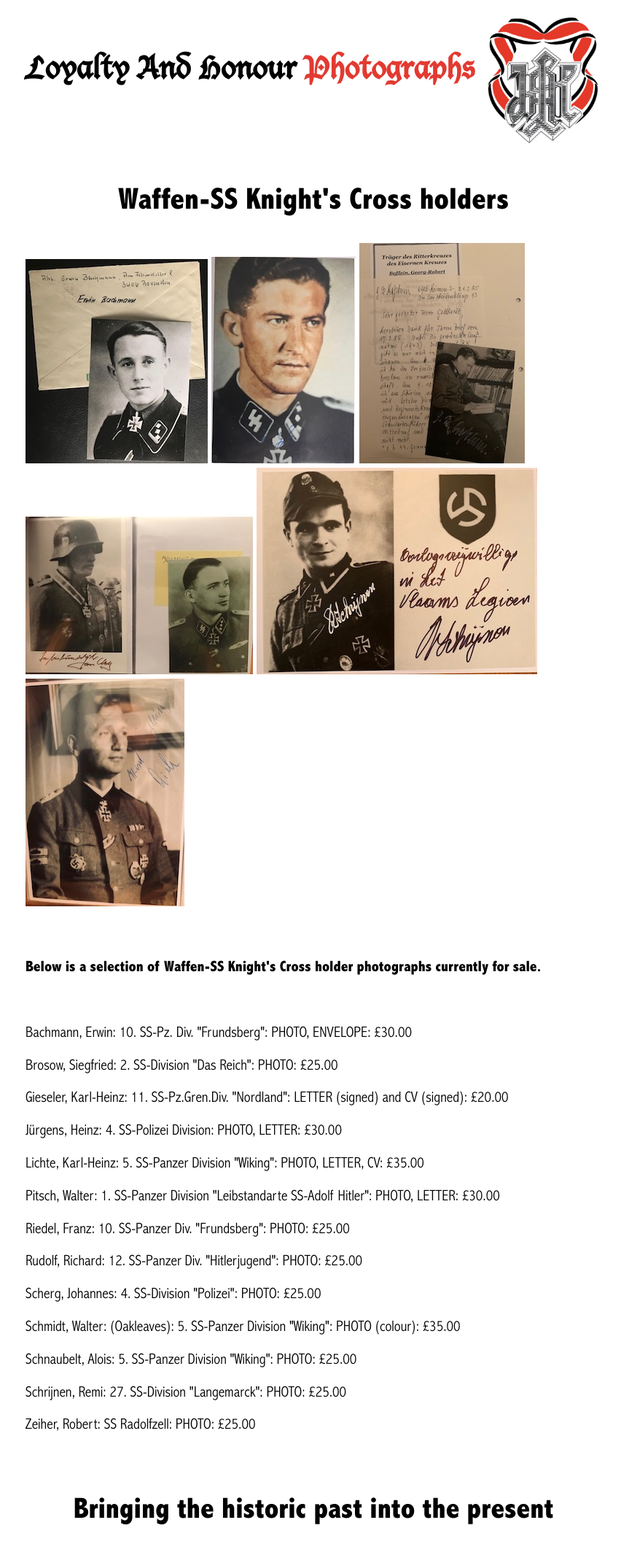
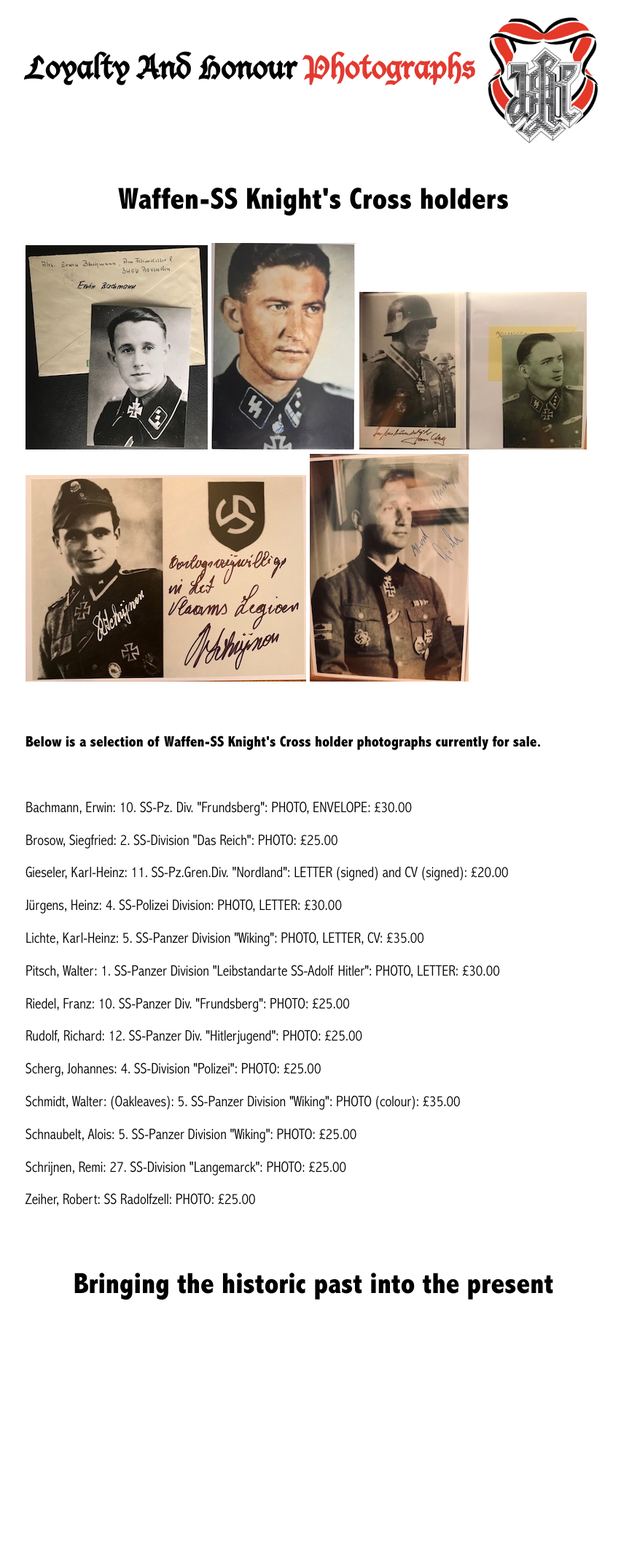
Before and after one commit to lahphotographs/lahphotographs.github.com, a Jekyll site: the page built from Waffen_SS_photos.md, in a window 1280 px wide. Shown: the whole page at 73% size, without its empty margins (210-1062 px from the left). Built offline with Jekyll 4.4.1, drawn with Linux system fonts in a browser that asks for light colours; after the commit the page ends 1823 px from its top, so only the background shows below that.

Commit message:
Update Waffen_SS_photos.md

```diff
--- a/Waffen_SS_photos.md
+++ b/Waffen_SS_photos.md
@@ -8,7 +8,6 @@ permalink: /waffen_ss_photos.html
 <p float="left">
 <img src="./assets/Erwin Bachmann.jpg"/>
 <img src="./assets/Walter Schmidt.jpg"/>
-<img src="./assets/Besslein.jpg"/>
 <img src="./assets/Scherg 2.jpg"/>
 <img src="./assets/Remi Schrijnen.jpg"/>
 <img src="./assets/Karl-Heinz Lichte.jpg"/>
```
